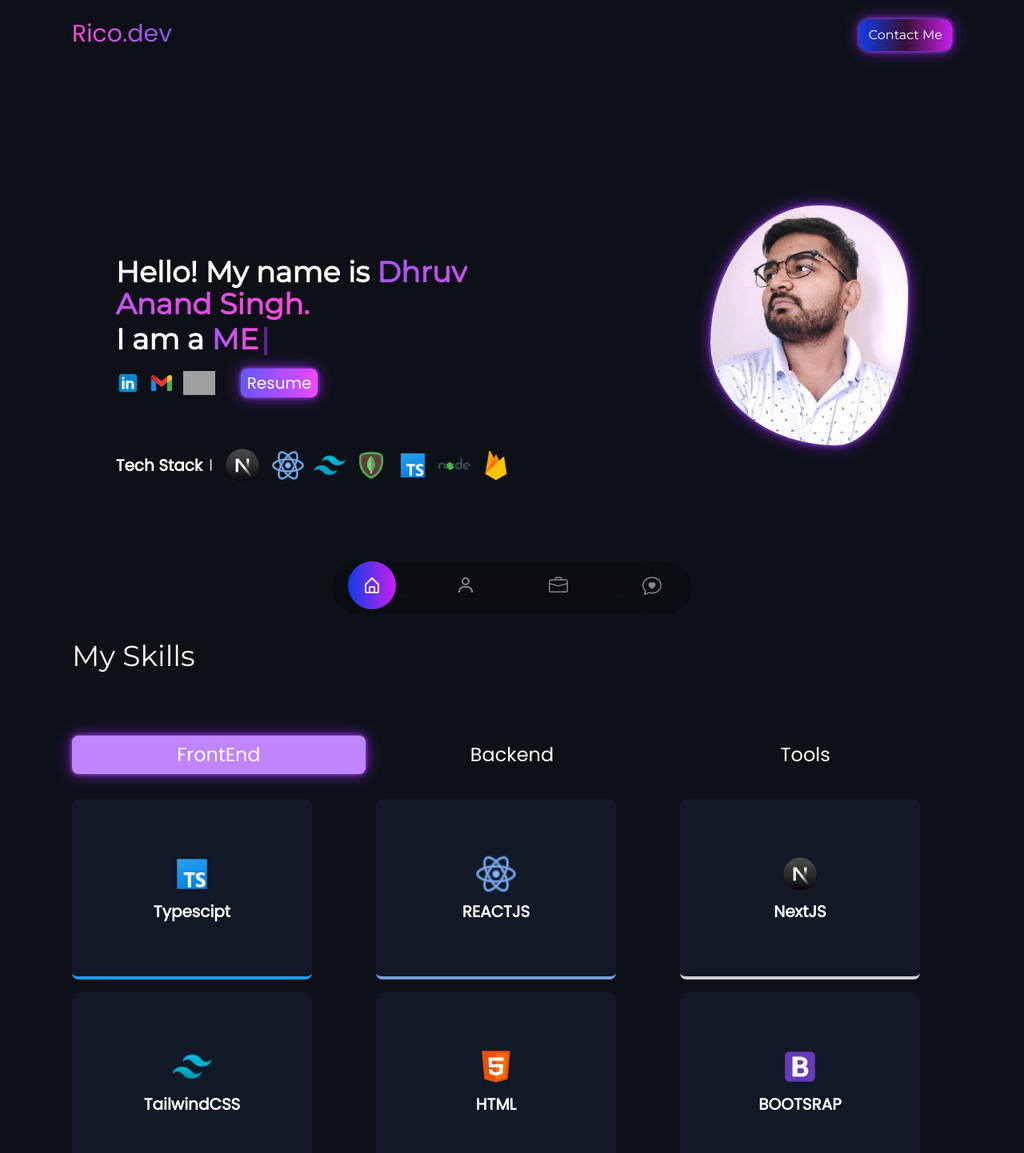
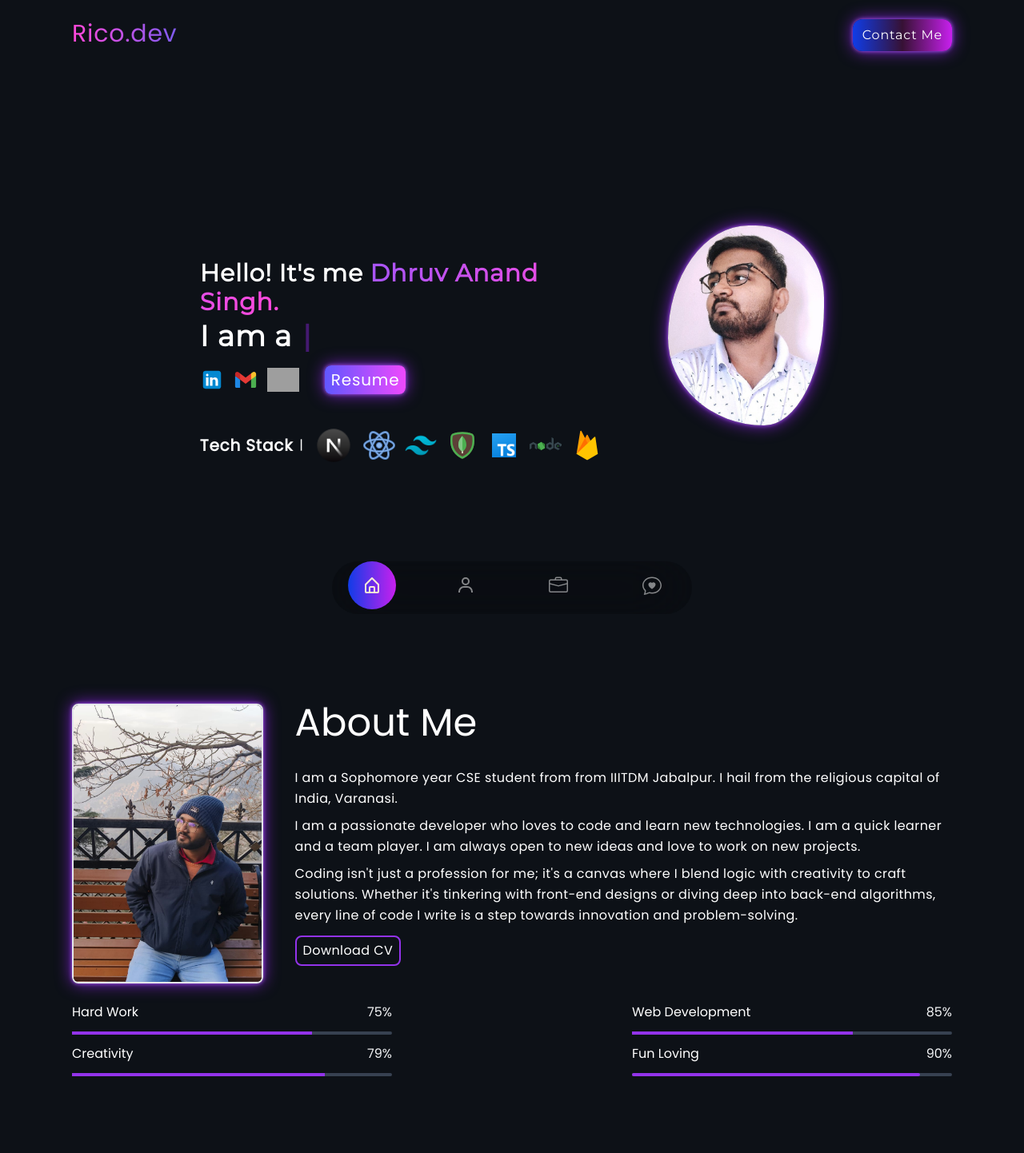
Before and after one commit to Ricobyter/my-portfolio, a React (Vite) app: page / in a window 1280 px wide. Shown: the top 1442 px of the page at 80% size. Built offline with nearby package versions, Linux system fonts and the light colour scheme; grey boxes are pictures that could not be loaded.

Commit message:
added about me section

```diff
--- a/src/App.jsx
+++ b/src/App.jsx
@@ -13,10 +13,10 @@ function App() {
        <section id = "/"  className='w-[100vw] flex justify-center items-center'>
         <Hero/>
        </section>
-       {/* <section id='about' className='w-[100vw] flex justify-center items-center'>
+        <section id='about' className='w-[100vw] flex justify-center items-center'>
         <About/>
        </section>
-       */}
+
        <section id="skills" className='w-[100vw] flex justify-center items-center'>
        <Skills/>
        </section>
--- a/src/assets/css/profile.css
+++ b/src/assets/css/profile.css
@@ -1,6 +1,6 @@
 .blob{
-    width: 300px;
-    height: 300px;
+    width: 250px;
+    height: 250px;
     background-size: cover;
     -webkit-background-position: center;
     background-position: center center;
--- a/src/components/About.jsx
+++ b/src/components/About.jsx
@@ -1,33 +1,82 @@
 import React from 'react'
 import hello from '../assets/images/robot.gif'
+import profileimg from '../assets/images/profileimg.jpg'
 
 function About() {
   return (
-    <div className='text-white h-[100vh] w-[1100px] '>
-      <div className='flex gap-2'>
-        <div className='flex justify-center items-center w-full'>
-      <h1 className='text-5xl font-montserrat text-center'>About Me </h1>
+    <div className='lg:w-[1100px] w-[85vw] py-20 text-white'>
+      <div className='flex lg:flex  gap-10 '>
+        <div className='w-[50vw]'>
+          <img src={profileimg} alt="" className='bg-center w-full  object-cover h-[350px]  rounded-lg border-2 neon-purple' />
+        </div>
+        <div className=' '>
+          <h1 className='text-5xl  mb-8'>About Me</h1>
+          <div className='tracking-wide leading-relaxed'>
+            <p className='mb-2'>
+              I am a Sophomore year CSE student from from IIITDM Jabalpur. I hail from the religious capital of India, Varanasi.
+            </p>
+            <p className='mb-2'>
+              I am a passionate developer who loves to code and learn new technologies. I am a quick learner and a team player. I am always open to new ideas and love to work on new projects.
+            </p>
+            <p >
+              Coding isn't just a profession for me; it's a canvas where I blend logic with creativity to craft solutions. Whether it's tinkering with front-end designs or diving deep into back-end algorithms, every line of code I write is a step towards innovation and problem-solving.
+            </p>
+            <div className='mt-3'>
 
+              <button className='rounded-lg px-2 py-1 text-md border-2 capitalize border-purple-600'>Download CV</button>
+            </div>
+          </div>
         </div>
 
+
+      </div>
+      <div className='w-full flex flex-grow justify-between mt-6'>
+        <div>
+          <div className='flex flex-grow justify-between mb-1 text-white'>
+
+            <p className='capitalize'>Hard Work</p>
+            <p className='text-gray-100'>75%</p>
+          </div>
+          <div className='bg-gray-700 w-[400px] h-[4px] border-1 rounded-lg my-3'>
+            <div className='bg-purple-600 h-full w-[75%]'></div>
+          </div>
+        </div>
+        <div>
+          <div className='flex justify-between mb-1 text-white'>
+
+            <p className='capitalize'>Web Development</p>
+            <p className='text-gray-100'>85%</p>
+          </div>
+          <div className='bg-gray-700 w-[400px] h-[4px] border-1 rounded-lg my-3'>
+            <div className='bg-purple-600 h-full w-[69%]'></div>
+          </div>
+        </div>
+      </div>
+      <div className='w-full flex flex-grow justify-between'>
+        <div>
+          <div className='flex justify-between mb-1 text-white'>
+
+            <p className='capitalize'>Creativity</p>
+            <p className='text-gray-100'>79%</p>
+          </div>
+          <div className='bg-gray-700 w-[400px] h-[4px] border-1 rounded-lg my-3'>
+            <div className='bg-purple-600 h-full w-[79%]'></div>
+          </div>
+        </div>
+        <div>
+          <div className='flex justify-between mb-1 text-white'>
+
+            <p className='capitalize'>Fun Loving</p>
+            <p className='text-gray-100'>90%</p>
+          </div>
+          <div className='bg-gray-700 w-[400px] h-[4px] border-1 rounded-lg my-3'>
+            <div className='bg-purple-600 h-full w-[90%] rounded-lg border-1'></div>
+          </div>
+        </div>
       </div>
 
-      <div className='flex  h-full items-center justify-center'>
-        <div className='w-2/5'>
-       <img src={hello} alt="" className='h-[500px] '/>
-        </div>
-        <div className='w-3/5'>
-        <p className='text-2xl '>
-          Hey there! I'm Dhruv Anand Singh. You can also call me <span className='text-blue-500'>Rico</span>. I'm just your friendly neighborhood <span className='text-pink-600'>MERN</span> Stack Developer.
-          I get a kick out of building awesome web apps. When I'm not in coding mode, you might find me hustling on the <span className='text-red-600'>badminton</span> court or just chilling with my favorite tunes .
-          <br />
 
-I'm an absolute <span className='text-green-500'>Pokemon </span>geek! The Pokémon world is like my escape pod. Let's team up, bring some cool ideas to life, and enjoy the journey together. Can't wait to chat and create something <span className='text-orange-600'>amazing!</span> 🌟🎸
-         </p>
-        </div>
-
-      </div>
-    </div>
+    </div >
   )
 }
 
--- a/src/components/Hero.jsx
+++ b/src/components/Hero.jsx
@@ -15,14 +15,14 @@ import { useTypewriter, Cursor } from 'react-simple-typewriter'
 
 
 
-function hero() {
+export default function Hero() {
 
   const [text] = useTypewriter({
     words: ['Student', 'MERN Developer', 'Tech Enthusiast'],
     loop: {},
   })
   return (
-    <div className='min-h-screen w-[90vw] lg:w-[1100px]  text-white '>
+    <div className='min-h-screen w-[90vw] lg:w-[1100px] tracking-wider text-white '>
       <div className='flex flex-col gap-2'>
 
 
@@ -36,9 +36,9 @@ function hero() {
       <div className=' h-[90vh] flex items-center justify-center'>
         <div className=''>
         <div className='flex flex-col lg:flex-row w-full  justify-center lg:pt-0  max-lg:h-[70vh]  items-center gap-16 md:gap-0'>
-        <div className='w-[80vw] justify-center lg:justify-start lg:w-[75%] flex flex-row items-center'>
-          <div className=' w-full lg:w-3/5'>
-            <h1 className='text-3xl md:text-3xl lg:text-4xl font-semibold mb-1 font-montserrat'>Hello! My name is<span className='bg-gradient-to-l from-[#ff49db] to-purple-500 bg-clip-text text-transparent '> Dhruv Anand Singh. </span>
+        <div className='w-[85vw] justify-center lg:justify-start lg:w-[75%] flex flex-row '>
+          <div className=' w-full lg:w-4/5'>
+            <h1 className='text-2xl md:text-2xl lg:text-3xl font-semibold mb-1 font-montserrat'>Hello! It's me <span className='bg-gradient-to-l from-[#ff49db] to-purple-500 bg-clip-text text-transparent '> Dhruv Anand Singh. </span>
             </h1>
             <span className=' text-3xl md:text-3xl lg:text-4xl font-semibold mb-1 font-montserrat'>
               <h1>
@@ -66,28 +66,13 @@ function hero() {
                   <img src={github} alt="github" className='h-[30px]' />
                 </a>
                 <div className='ml-5 '>
-                  <a href="Resume.pdf" download='Resume.pdf'><button className='bg-gradient-to-r from-[#6157ff] to-[#EE49FD] py-1 px-2 rounded-lg text-xl neon-purple hover:scale-110 '>Resume</button></a>
+                  <a href="Resume.pdf" download='Resume.pdf'><button className='bg-gradient-to-r from-[#6157ff] to-[#EE49FD] py-1 px-2 rounded-lg text-xl neon-purple hover:scale-110 duration-150 ease-in-out'>Resume</button></a>
 
                 </div>
               </div>
 
 
              </div>
-            {/* <div className='text-white flex mt-[3rem] justify-between items-center'>
-                <h1 className=' text-sm lg:text-xl font-semibold'>Tech Stack</h1>
-                <p> | </p>
-                <div className='ml-3 flex gap-3'>
-                  <img src={Next} alt="" className='h-[30px] lg:h-[50px]'/>
-                  <img src={Reactimg} alt="" className='h-[30px] lg:h-[40px]'/>
-                  <img src={Tailwind} alt="" className='h-[30px] lg:h-[40px]'/>
-                  <img src={MongoDB} alt="" className='h-[30px] lg:h-[40px]'/>
-                  <img src={Typescript} alt="" className='h-[30px] lg:h-[40px]'/>
-                  <img src={NodeJs} alt="" className='h-[30px] lg:h-[40px]'/>
-                  <img src={Firebase} alt="" className='h-[30px] lg:h-[40px]'/>
-                </div>
-
-            </div> */}
-
 
           </div>
 
@@ -124,5 +109,3 @@ function hero() {
     </div>
   )
 }
-
-export default hero
```
Also changed, not shown: src/assets/images/profileimg.jpg (added).
